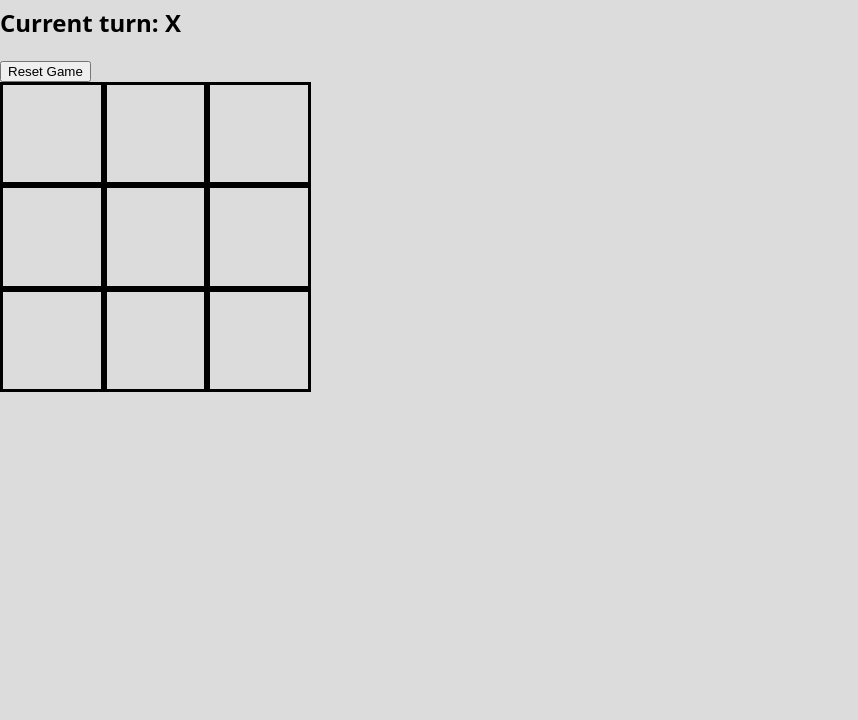
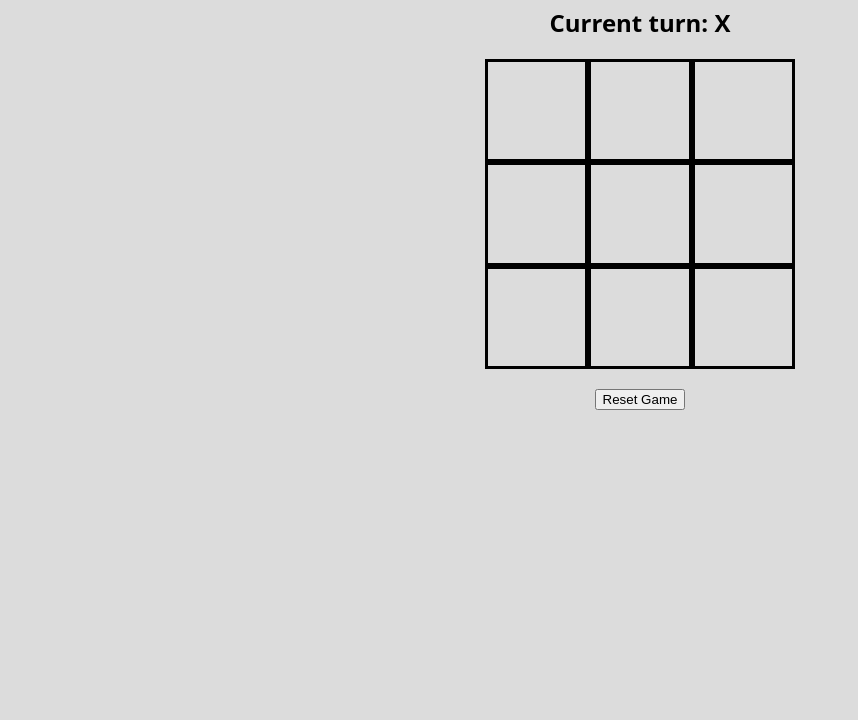
Before and after one commit to Cpreza24/tic-tac-toe-lab, a plain HTML site: page index.html in a window 1280 px wide. Shown: the part 80-800 px from the top of the page, without its empty margins (0-858 px from the left). Drawn offline with Linux system fonts and the light colour scheme.

Commit message:
added styling to game board

```diff
--- a/css/style.css
+++ b/css/style.css
@@ -9,6 +9,8 @@ body {
     display: flex;
     flex-wrap: wrap;
     width: 325px;
+    justify-content: center;
+    margin: auto;
 }
 
 .sqr {
@@ -18,3 +20,23 @@ body {
     font-size: 64px;
     text-align: center;
 }
+
+h1, #message{
+    display: flex;
+    justify-content: center;
+}
+
+#reset {
+    display: flex;
+    justify-content: space-between;
+    margin: 20px auto;
+}
+
+
+.marked-x {
+    background-color: rgb(41, 134, 146);
+}
+
+.marked-o {
+    background-color: #F46036;
+}
--- a/index.html
+++ b/index.html
@@ -10,7 +10,6 @@
 <body>
     <h1>Tic-Tac-Toe</h1>
     <h2 id="message">Message</h2>
-    <button id="reset">Reset Game</button>
 
     <section class="board">
         <div class="sqr" id="0"></div>
@@ -23,5 +22,6 @@
         <div class="sqr" id="7"></div>
         <div class="sqr" id="8"></div>
     </section>
+    <button id="reset">Reset Game</button>
 </body>
 </html>
--- a/js/app.js
+++ b/js/app.js
@@ -19,6 +19,7 @@ const squareEls = document.querySelectorAll('.sqr');
 const messageEl = document.getElementById('message');
 const gameBoard = document.querySelector('.board');
 const resetBtnEl = document.getElementById('reset');
+const markedSquares = document.querySelectorAll('div');
 
 
 /*-------------------------------- Functions --------------------------------*/
@@ -30,6 +31,8 @@ function init() {
 
     squareEls.forEach((square) => {
         square.textContent = '';
+        square.classList.remove('marked-o');
+        square.classList.remove('marked-x');
     });
     console.log('Game initialized');
     render();
@@ -79,14 +82,16 @@ function handleClick(e) {
 function placePiece(index) {
     board[index] = turn;
     if (board[index] === 'X') {
+        squareEls[index].classList.add('marked-x');
         updateBoard(index);
         updateMessage();
-        changeTurn()
+        changeTurn();
         //turn = 'O'
     } else if (board[index] === 'O') {
+        squareEls[index].classList.add('marked-o');
         updateBoard(index);
         updateMessage();
-        changeTurn()
+        changeTurn();
         //turn = 'X'
     }
     //console.log(board[index]);
@@ -133,7 +138,6 @@ function changeTurn() {
 function checkForTie() {
     if (winner === true) return;
     tie = board.every(square => square !== '');
-    console.log('tie' + tie);
 }
 
 // function restartGame() {
@@ -144,7 +148,6 @@ function checkForTie() {
 // };
 
 
-
 /*----------------------------- Event Listeners -----------------------------*/
 squareEls.forEach(square => {
     square.addEventListener('click', handleClick);
```
